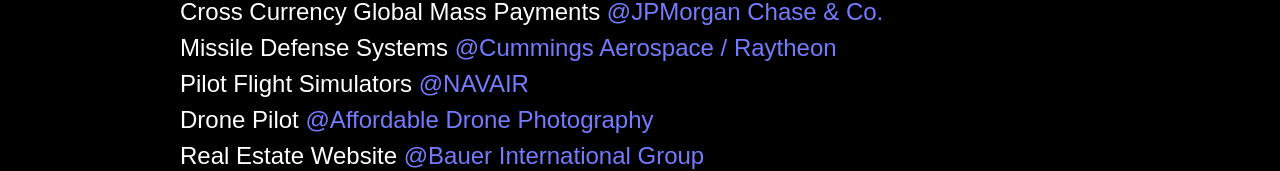
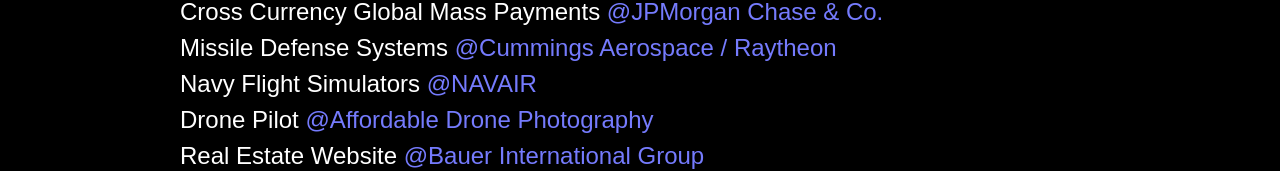
Before and after one commit to patrick1bauer/portfolio, a Next.js app: page /about in a window 1280 px wide. Shown: the part 298-469 px from the top of the page. Built offline with nearby package versions, Linux system fonts and the light colour scheme.

Commit message:
Changed a word in the about page

```diff
--- a/pages/about.jsx
+++ b/pages/about.jsx
@@ -15,7 +15,7 @@
         <br />
         <p2>Missile Defense Systems <a href="https://www.rtx.com/raytheon/what-we-do/strategic-missile-defense" target="_blank">@Cummings Aerospace / Raytheon</a></p2>
         <br />
-        <p2>Pilot Flight Simulators <a href="https://www.navair.navy.mil/nawctsd/" target="_blank">@NAVAIR</a></p2>
+        <p2>Navy Flight Simulators <a href="https://www.navair.navy.mil/nawctsd/" target="_blank">@NAVAIR</a></p2>
         <br />
         <p2>Drone Pilot <a href="http://www.affordabledronephotography.com/" target="_blank">@Affordable Drone Photography</a></p2>
         <br />
```
Also changed, not shown: 1 other file (tests, documents, lock files or other folders).
